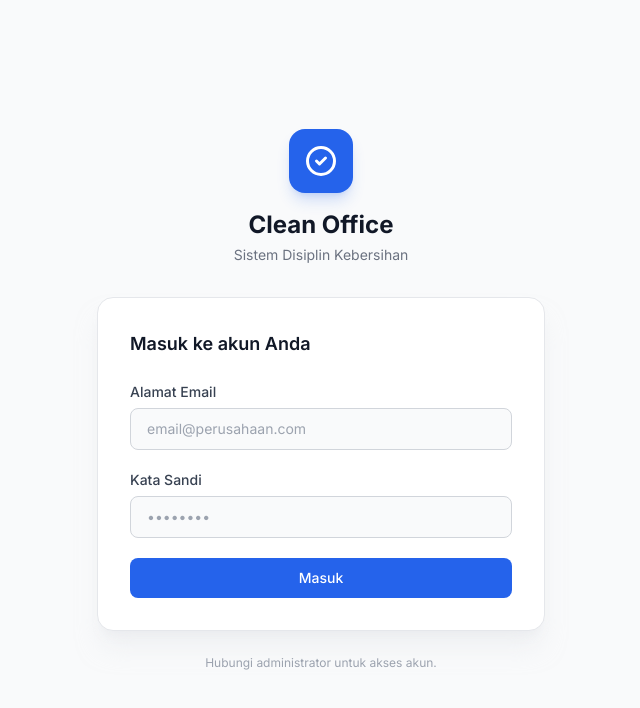
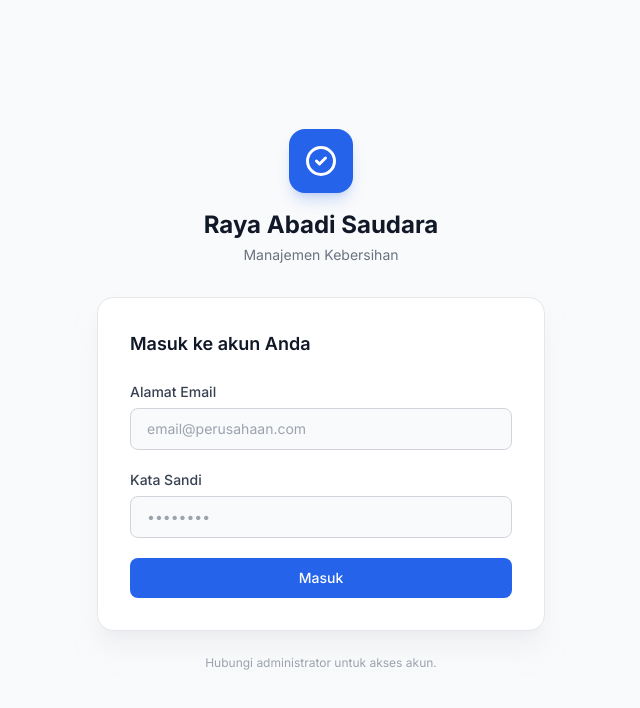
Before and after one commit to koperasiRAS/manajemen-kebersihan, a Next.js app: page /login in a window 1280 px wide. Shown: the top 708 px of the page, without its empty margins (319-959 px from the left). Built offline with nearby package versions, Linux system fonts and the light colour scheme; no server answers.

Commit message:
rebrand: rename to RAYA ABADI SAUDARA across all pages

```diff
--- a/src/app/layout.tsx
+++ b/src/app/layout.tsx
@@ -17,14 +17,14 @@ export const viewport: Viewport = {
 };
 
 export const metadata: Metadata = {
-  title: 'Sistem Disiplin Kebersihan Kantor',
+  title: 'Raya Abadi Saudara - Manajemen Kebersihan',
   description: 'Sistem dokumentasi kebersihan dan monitoring disiplin karyawan',
   manifest: '/manifest.json',
   themeColor: '#2563eb',
   appleWebApp: {
     capable: true,
     statusBarStyle: 'default',
-    title: 'CleanOffice',
+    title: 'RAS Kebersihan',
   },
 };
 
--- a/src/app/login/page.tsx
+++ b/src/app/login/page.tsx
@@ -62,10 +62,10 @@ export default function LoginPage() {
             </svg>
           </div>
           <h1 className="text-2xl font-bold text-gray-900 dark:text-white">
-            Clean Office
+            Raya Abadi Saudara
           </h1>
           <p className="text-sm text-gray-500 dark:text-gray-400 mt-1">
-            Sistem Disiplin Kebersihan
+            Manajemen Kebersihan
           </p>
         </div>
 
--- a/src/components/layout/Sidebar.tsx
+++ b/src/components/layout/Sidebar.tsx
@@ -52,8 +52,8 @@ export function Sidebar({ isOpen, onClose }: SidebarProps) {
             </svg>
           </div>
           <div>
-            <h1 className="text-sm font-bold text-gray-900 dark:text-white leading-tight">Clean Office</h1>
-            <p className="text-xs text-gray-500 dark:text-gray-400">Sistem Disiplin</p>
+            <h1 className="text-sm font-bold text-gray-900 dark:text-white leading-tight">Raya Abadi Saudara</h1>
+            <p className="text-xs text-gray-500 dark:text-gray-400">Manajemen Kebersihan</p>
           </div>
         </div>
 
--- a/src/lib/constants.ts
+++ b/src/lib/constants.ts
@@ -2,7 +2,7 @@
 // Application Constants
 // ============================================================
 
-export const APP_NAME = 'Clean Office Discipline System';
+export const APP_NAME = 'Raya Abadi Saudara - Manajemen Kebersihan';
 
 // Report limits
 export const MAX_DAILY_REPORTS = 3;
```
Also changed, not shown: public/manifest.json.
